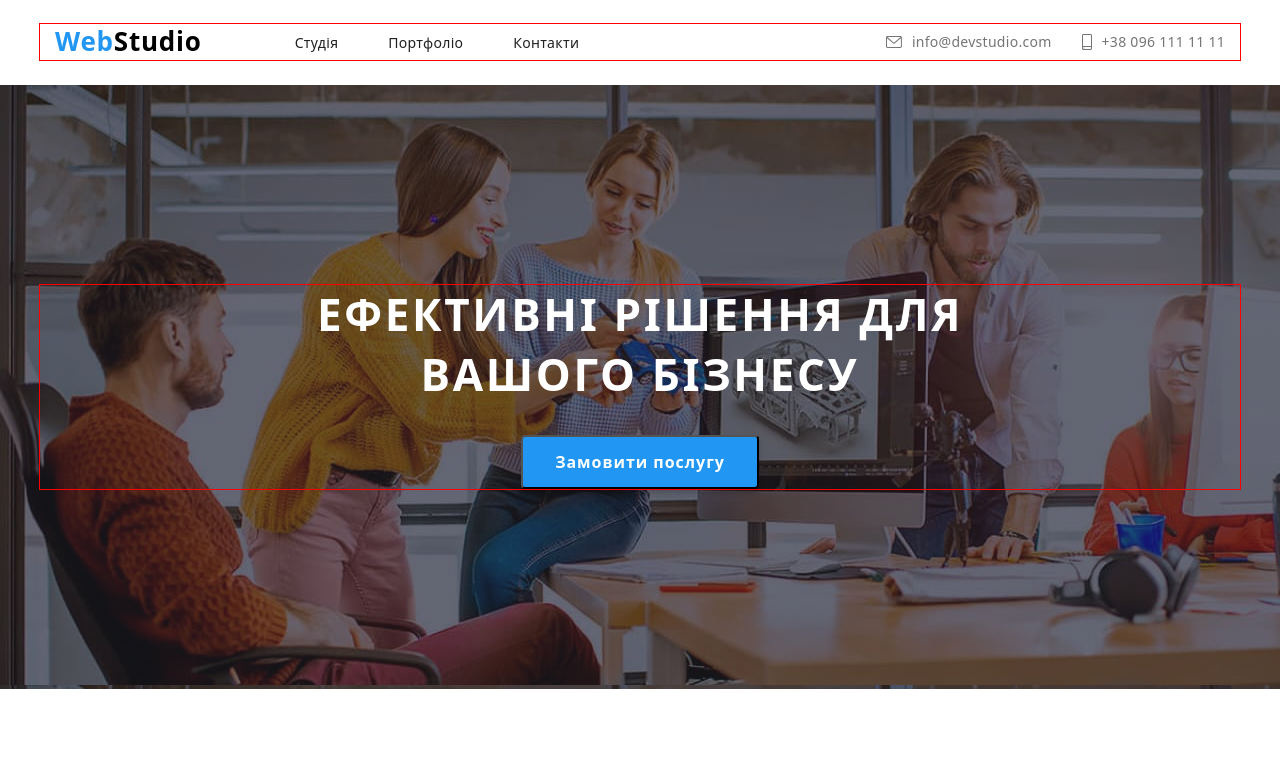
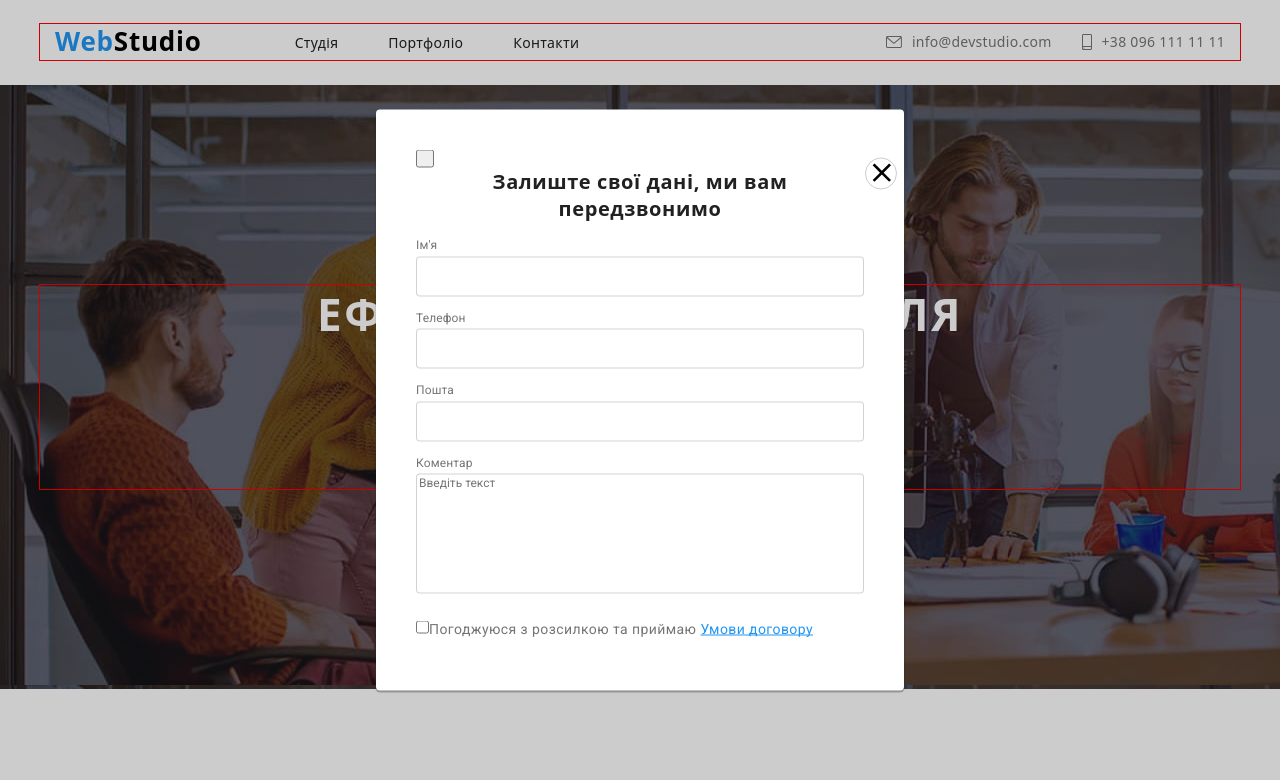
Before and after one commit to Daniil-oper/test1, a plain HTML site: page index.html in a window 1280 px wide. Both pictures are taken after a click on the button "Замовити послугу". Shown: the top 780 px of the page. Drawn offline with nearby package versions, Linux system fonts and the light colour scheme.

Commit message:
asdcgbb
bdrzhrtzdfbhtr

```diff
--- a/color.css/style.css
+++ b/color.css/style.css
@@ -677,6 +677,7 @@ svg:last-child {
     transform: translate(-50%,-50%);
     /* способо 2 */
     opacity: 1;
+    padding: 40px;
 }
 
 .is-hidden{
@@ -707,5 +708,83 @@ svg:last-child {
 .modal-button{
     width: 18px;
     height: 18px;
+}
+.modal-title{
+    width: 448px;
+    color: var(--main-text);
+    text-align: center;
+    font-size: 20px;
+    font-style: normal;
+    font-weight: 700;
+    line-height: normal;
+    letter-spacing: 0.6px;
+    margin-bottom: 12px;
+}
+.modal-label{
+    color: #757575;
+    font-family: Roboto;
+    font-size: 12px;
+    font-style: normal;
+    font-weight: 400;
+    line-height: normal;
+    letter-spacing: 0.12px;
+}
+.modal-input{
+    width: 448px;
+    height: 40px;
+    border-radius: 4px;
+    border: 1px solid rgba(33, 33, 33, 0.20);
+    margin-top: 4px;
+    margin-bottom: 10px;
+}
+.modal-inputs{
+    width: 448px;
+    height: 120px;
+    border-radius: 4px;
+    border: 1px solid rgba(33, 33, 33, 0.20);
+    margin-top: 4px;
+    margin-bottom: 20px;
+    resize: none;
 
+
+    /* color: rgba(117, 117, 117, 0.50);
+    font-family: Roboto;
+    font-size: 12px;
+    font-style: normal;
+    font-weight: 400;
+    line-height: normal;
+    letter-spacing: 0.12px; */
 }
+.modal-flex{
+    color: var(--et-textcolor);
+    font-family: Roboto;
+    font-size: 14px;
+    font-style: normal;
+    font-weight: 400;
+    line-height: 24px;
+    letter-spacing: 0.42px;
+}
+.modal-main{
+    color: #757575;
+    font-family: Roboto;
+    font-size: 14px;
+    font-style: normal;
+    font-weight: 400;
+    line-height: 24px; /* 171.429% */
+    letter-spacing: 0.42px;
+}
+.modal-list{
+    color: #2196F3;
+    font-family: Roboto;
+    font-size: 14px;
+    font-style: normal;
+    font-weight: 400;
+    line-height: 24px;
+    letter-spacing: 0.42px;
+    text-decoration-line: underline;
+    text-decoration-style: solid;
+    text-decoration-skip-ink: none;
+    text-decoration-thickness: auto;
+    text-underline-offset: auto;
+    text-underline-position: from-font;
+}
--- a/index.html
+++ b/index.html
@@ -6,6 +6,7 @@
     <title>Document</title>
     <link rel="stylesheet" href="./color.css/style.css" />
     <link rel="stylesheet" href="./color.css/reset.css" />
+
 
     <link rel="preconnect" href="https://fonts.googleapis.com" />
     <link rel="preconnect" href="https://fonts.gstatic.com" crossorigin />
@@ -448,10 +449,28 @@
         <button type="button" class="modal-button" data-modal-close><svg class="modal-close">
           <use href="./symboldefts.svg/symbol-defs4.svg#icon-close"></use>
         </svg></button>
+        <form>
+          <h2 class="modal-title">Залиште свої дані, ми вам передзвонимо</h2>
+          <label class="modal-label">Ім'я
+            <input type="text" class="modal-input">
+          </label>
+          <label class="modal-label">Телефон
+            <input type="tel" class="modal-input">
+          </label>
+          <label class="modal-label">Пошта
+            <input type="email" class="modal-input">
+          </label>
+          <label class="modal-label">Коментар
+            <textarea name="" class="modal-inputs" placeholder="Введіть текст"></textarea>
+          </label>
+          <label for=""></label>
+          <input type="checkbox" class="modal-chek"><a href="" class="modal-main">Погоджуюся з розсилкою та приймаю</a>
 
+          <a href="" class="modal-list">Умови договору</a>
+        </form>
 
       </div>
     </div>
-
+    <script src="./js/modal.js"></script>
   </body>
 </html>
```
